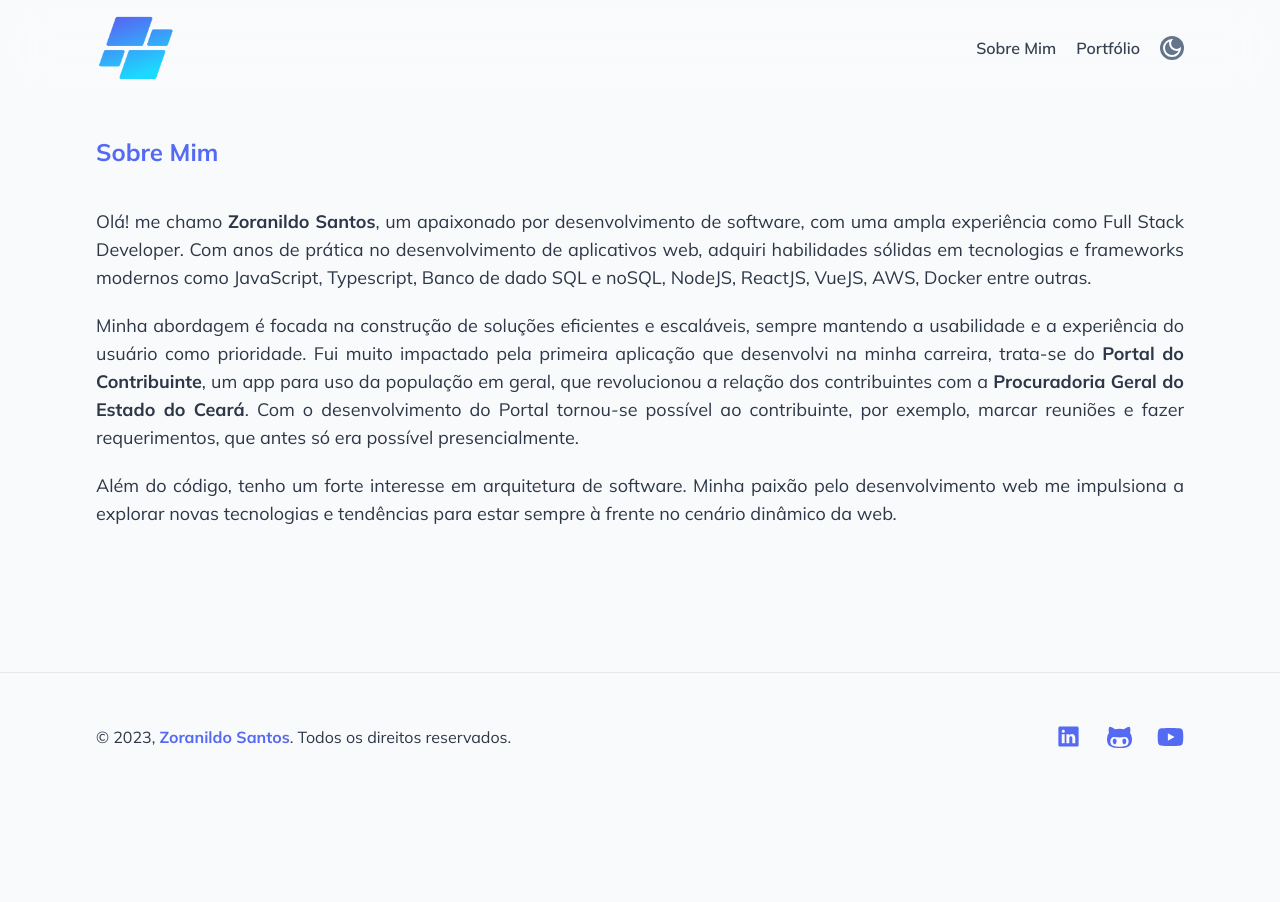
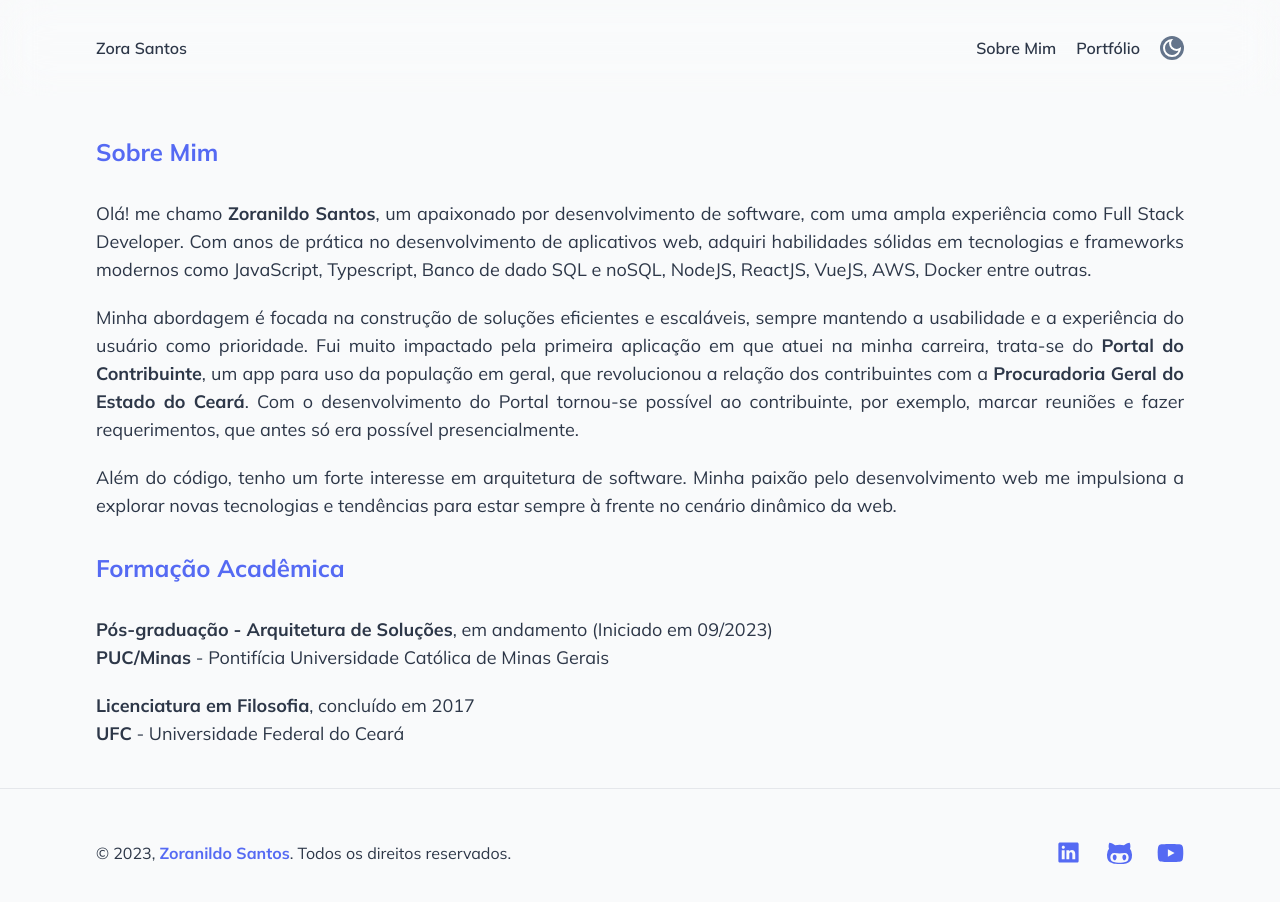
Before and after one commit to zorasantos/zorasantos.dev, a Next.js app: page /about in a window 1280 px wide. Shown: the top 902 px of the page. Before the commit the page ends 800 px from the top, so only its background shows below. Built offline with nearby package versions, Linux system fonts and the light colour scheme; no server answers.

Commit message:
chore: include text in about page

```diff
--- a/src/app/about/page.tsx
+++ b/src/app/about/page.tsx
@@ -8,9 +8,7 @@ export const metadata: Metadata = {
 export default function About() {
   return (
     <>
-      <div className="flex items-center gap-3 mb-10">
-        <h3 className="text-2xl font-bold">Sobre Mim</h3>
-      </div>
+      <h3 className="text-2xl font-bold mb-8">Sobre Mim</h3>
       <div className="flex flex-col gap-5 text-justify text-lg text-[#2D3748]">
         <p>
           Olá! me chamo <strong className="dark:text-primary-dark">Zoranildo Santos</strong>, um apaixonado por desenvolvimento de software, com uma ampla experiência
@@ -19,7 +17,7 @@ export default function About() {
         </p>
         <p>
           Minha abordagem é focada na construção de soluções eficientes e escaláveis, sempre mantendo a usabilidade
-          e a experiência do usuário como prioridade. Fui muito impactado pela primeira aplicação que desenvolvi na minha carreira,
+          e a experiência do usuário como prioridade. Fui muito impactado pela primeira aplicação em que atuei na minha carreira,
           trata-se do <strong className="dark:text-primary-dark">Portal do Contribuinte</strong>, um app para uso da população em geral, que revolucionou a relação dos
           contribuintes com a <strong className="dark:text-primary-dark">Procuradoria Geral do Estado do Ceará</strong>. Com o desenvolvimento do Portal tornou-se
           possível ao contribuinte, por exemplo, marcar reuniões e fazer requerimentos, que antes só era possível presencialmente.
@@ -29,6 +27,17 @@ export default function About() {
           me impulsiona a explorar novas tecnologias e tendências para estar sempre à frente no cenário dinâmico da web.
         </p>
       </div>
+      <h3 className="text-2xl font-bold mb-8 mt-8">Formação Acadêmica</h3>
+      <div className="flex flex-col gap-5 text-justify text-lg text-[#2D3748]">
+        <div className="flex flex-col">
+          <span><strong>Pós-graduação - Arquitetura de Soluções</strong>, em andamento (Iniciado em 09/2023) </span>
+          <span><strong>PUC/Minas</strong> - Pontifícia Universidade Católica de Minas Gerais</span>
+        </div>
+        <div className="flex flex-col">
+          <span><strong>Licenciatura em Filosofia</strong>,  concluído em 2017</span>
+          <span><strong>UFC</strong> - Universidade Federal do Ceará</span>
+        </div>
+      </div>
     </>
   )
 }
--- a/src/components/Header/index.tsx
+++ b/src/components/Header/index.tsx
@@ -17,7 +17,7 @@ export default function Header() {
   return (
   <header className={`sticky  ${isHidden ? 'top-[-6rem]' : `top-0 ${isReachedTop ? '' : 'shadow-lg'}`} z-10 flex justify-between items-center mb-10 h-24 px-10 md:px-24 backdrop-blur-xl transition-all duration-500 ease-in-out`}>
     <Link data-cy="logo" rel="noopener" tabIndex={0} href="/">
-      <Image priority alt="logo" src={Logo} width={80} height={64} className="w-20 h-16" />
+      <span className="hover:text-primary-light dark:hover:text-primary-light font-semibold cursor-pointer">Zora Santos</span>
     </Link>
     <div className="flex gap-5">
     {NavItems?.map(item => (
@@ -27,7 +27,7 @@ export default function Header() {
         key={item.pathname}
         tabIndex={0}
         href={item.pathname}
-          className="text-gray-700 dark:text-white font-semibold cursor-pointer hover:text-primary-light dark:hover:text-primary-light">
+        className="dark:text-white font-semibold cursor-pointer hover:text-primary-light dark:hover:text-primary-light">
           {item.menuName}
         </Link>
       ))}
```
Lines whose indentation alone changed are shown as unchanged.
